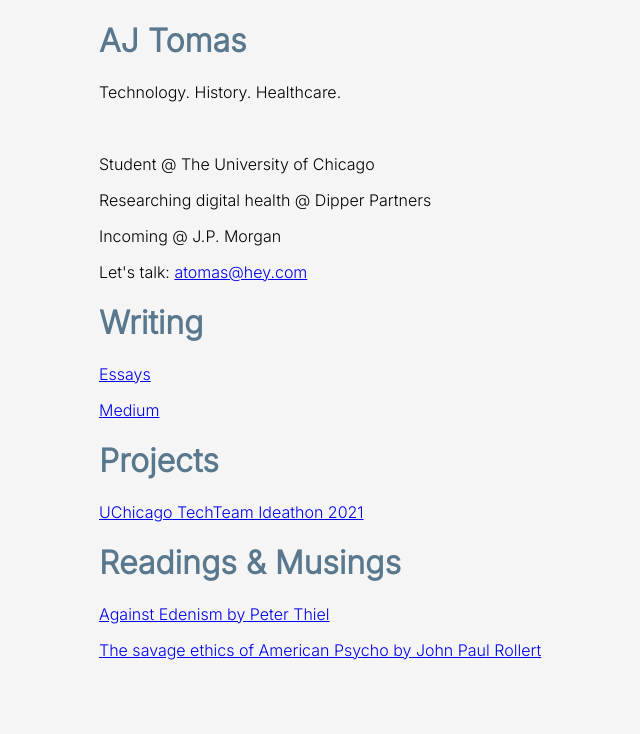
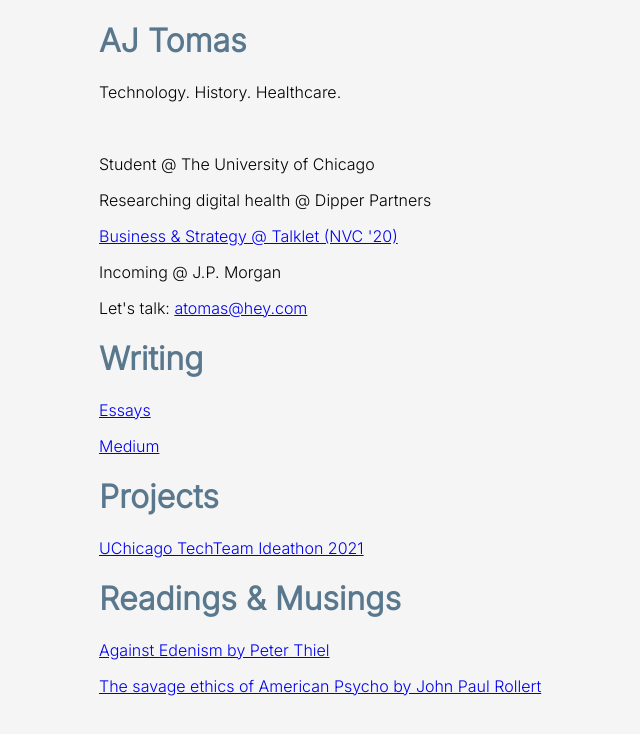
Before and after one commit to Aebjohn/aebjohn, a plain HTML site: page index.html in a window 1280 px wide. Shown: the whole page, without its empty margins (229-869 px from the left). Drawn offline with Linux system fonts and the light colour scheme.

Commit message:
Update index.html
Added Talklet

```diff
--- a/index.html
+++ b/index.html
@@ -22,6 +22,7 @@
 <br>
 <p> Student @ The University of Chicago </p>
 <p> Researching digital health @ Dipper Partners </p>
+<p> <a target= "blank" href= "https://www.mytalklet.com/"> Business & Strategy @ Talklet (NVC '20) </a> </p>
 <p> Incoming @ J.P. Morgan </p>
 <p> Let's talk: <a href= "mailto: atomas@hey.com"> atomas@hey.com </a> </p>
 
```
